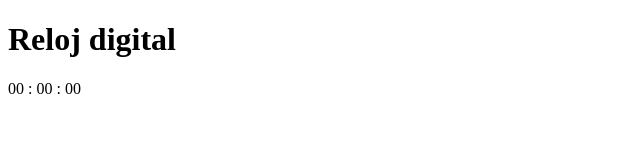
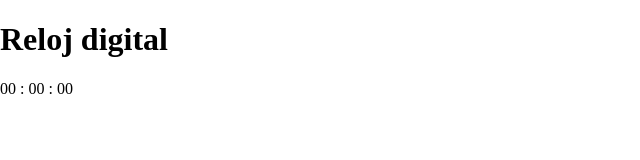
Before and after one commit to Sergio99778/Clock, a plain HTML site: page index.html in a window 1280 px wide. Shown: the whole page, without its empty margins (0-640 px from the left). Drawn offline with Linux system fonts and the light colour scheme.

Commit message:
Linking files.

```diff
--- a/index.html
+++ b/index.html
@@ -5,9 +5,14 @@
     <meta http-equiv="X-UA-Compatible" content="IE=edge">
     <meta name="viewport" content="width=device-width, initial-scale=1.0">
     <title>Clock</title>
+    <!--Style-->
+    <link rel="stylesheet" href="./style/normalize.css">
+    <link rel="stylesheet" href="./style/style.css">
 </head>
 <body>
     <h1>Reloj digital</h1>
     <div class="clock">00 : 00 : 00</div>
+    <!--Script-->
+    <script src="./js/app.dev.js"></script>
 </body>
 </html>
```
Also changed, not shown: style/style.css (added).
